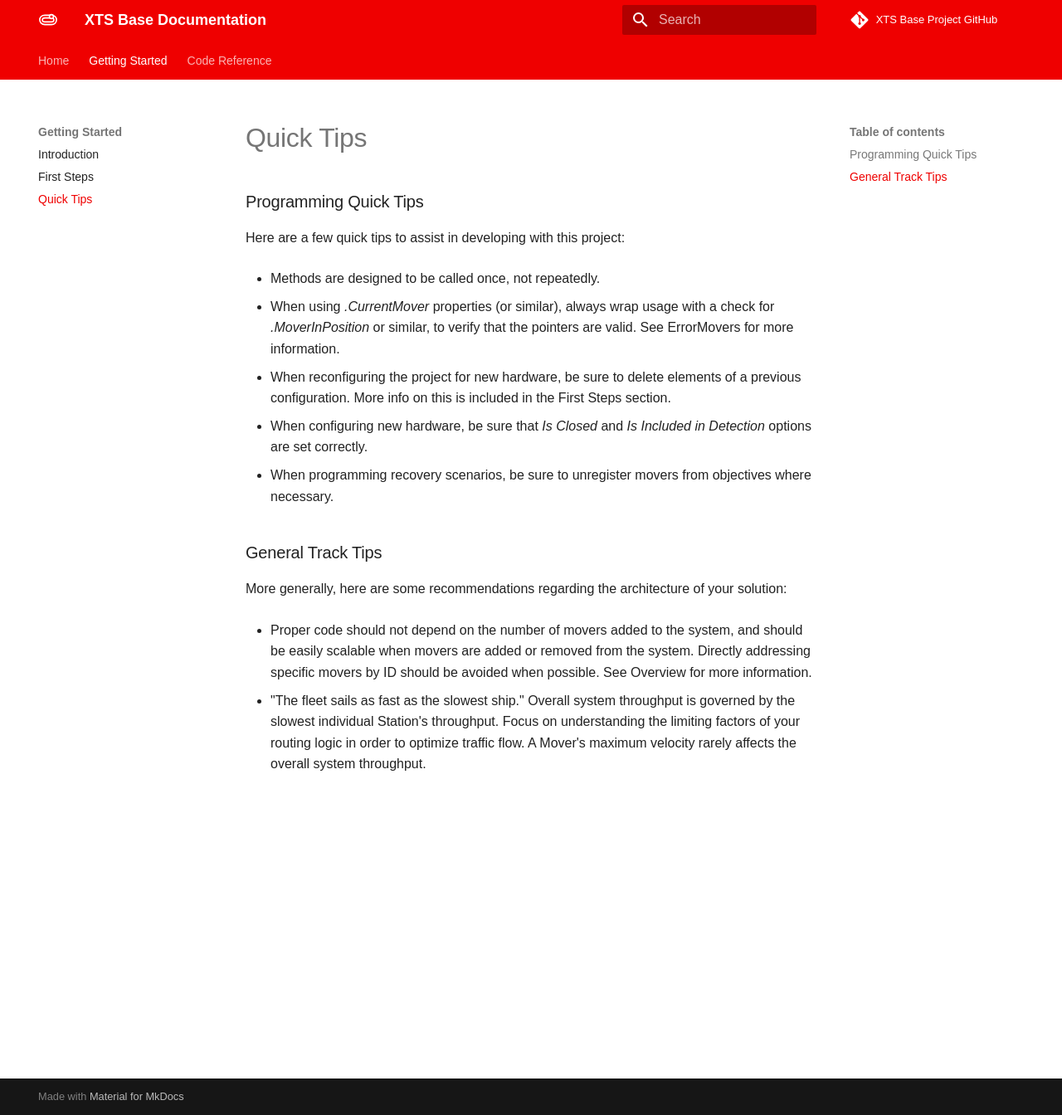
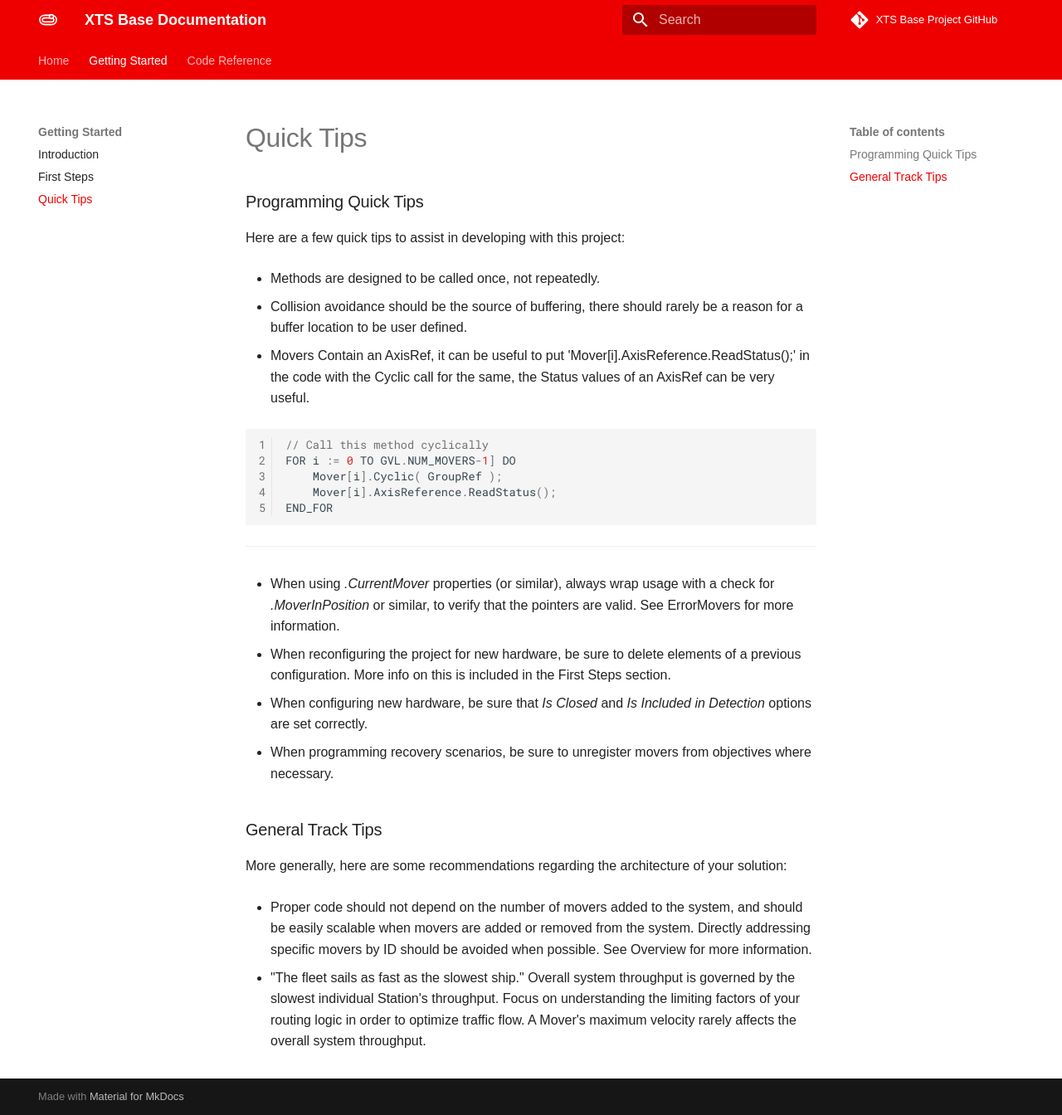
Before and after one commit to Beckhoff-USA-Community/XTS_Base, an MkDocs documentation site: the page built from Documentation/docs/GettingStarted/QuickTips.md, in a window 1280 px wide and 1344 px high. Shown: the whole window at 83% size. Built offline with MkDocs 1.6.1 and Material for MkDocs 9.7.7, drawn with Linux system fonts in a browser that asks for light colours; some web fonts are replaced; comment, search, counter and statistics services are not loaded.

````diff
--- a/Documentation/docs/GettingStarted/QuickTips.md
+++ b/Documentation/docs/GettingStarted/QuickTips.md
@@ -4,6 +4,20 @@
 Here are a few quick tips to assist in developing with this project:
 
 - Methods are designed to be called once, not repeatedly.
+
+- Collision avoidance should be the source of buffering, there should rarely be a reason for a buffer location to be user defined.
+
+- Movers Contain an AxisRef, it can be useful to put 'Mover[i].AxisReference.ReadStatus();' in the code with the  Cyclic call for the same, the Status values of an AxisRef can be very useful.
+
+```javascript
+// Call this method cyclically
+FOR i := 0 TO GVL.NUM_MOVERS-1] DO
+	Mover[i].Cyclic( GroupRef );
+    Mover[i].AxisReference.ReadStatus();
+END_FOR
+```
+
+---
 
 - When using *.CurrentMover* properties (or similar), always wrap usage with a check for *.MoverInPosition* or similar, to verify that the pointers are valid. See ErrorMovers for more information.
 
````
Also changed, not shown: 1 other file.
